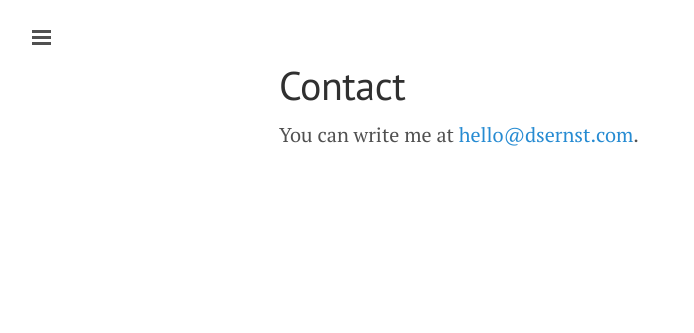
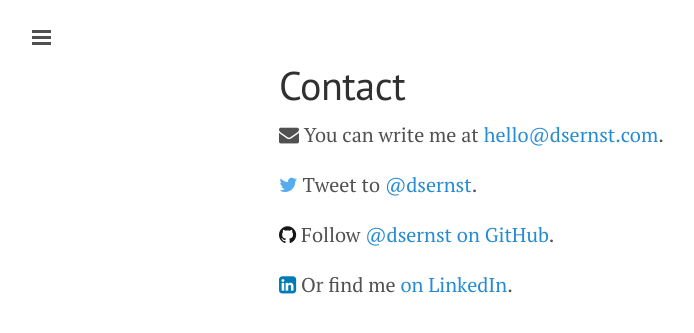
Before and after one commit to dsernst/quotes, a Jekyll site: the page built from contact.md, in a window 1280 px wide. Shown: the top 333 px of the page, without its empty margins (1-695 px from the left). Built offline with Jekyll 4.4.1, drawn with Linux system fonts in a browser that asks for light colours; nearby versions of some CDN libraries.

Commit message:
add: twitter, github, & linkedin links to Contact page

```diff
--- a/_includes/head.html
+++ b/_includes/head.html
@@ -15,10 +15,12 @@
   </title>
 
   <!-- CSS -->
+  <link rel="stylesheet" href="{{ site.baseurl }}public/css/style.css">
   <link rel="stylesheet" href="{{ site.baseurl }}public/css/poole.css">
   <link rel="stylesheet" href="{{ site.baseurl }}public/css/syntax.css">
   <link rel="stylesheet" href="{{ site.baseurl }}public/css/lanyon.css">
   <link rel="stylesheet" href="http://fonts.googleapis.com/css?family=PT+Serif:400,400italic,700|PT+Sans:400">
+  <link href="//maxcdn.bootstrapcdn.com/font-awesome/4.2.0/css/font-awesome.min.css" rel="stylesheet">
 
   <!-- Icons -->
   <link rel="apple-touch-icon-precomposed" sizes="144x144" href="{{ site.baseurl }}public/apple-touch-icon-precomposed.png">
--- a/contact.md
+++ b/contact.md
@@ -3,4 +3,10 @@ layout: page
 title: Contact
 ---
 
-You can write me at [hello@dsernst.com](mailto:hello@dsernst.com).
+<i class="fa fa-envelope"></i> You can write me at [hello@dsernst.com](mailto:hello@dsernst.com).
+
+<i class="fa fa-twitter"></i> Tweet to [@dsernst](https://twitter.com/dsernst).
+
+<i class="fa fa-github"></i> Follow [@dsernst on GitHub](https://github.com/dsernst).
+
+<i class="fa fa-linkedin-square"></i> Or find me [on LinkedIn](http://www.linkedin.com/pub/david-ernst/3b/37a/b5a/).
--- /dev/null
+++ b/public/css/style.css
@@ -0,0 +1,11 @@
+.fa-twitter {
+	color: #55ACEE;
+}
+
+.fa-linkedin-square {
+	color: #007bb6;
+}
+
+.fa-github {
+	color: #171516;
+}
```
